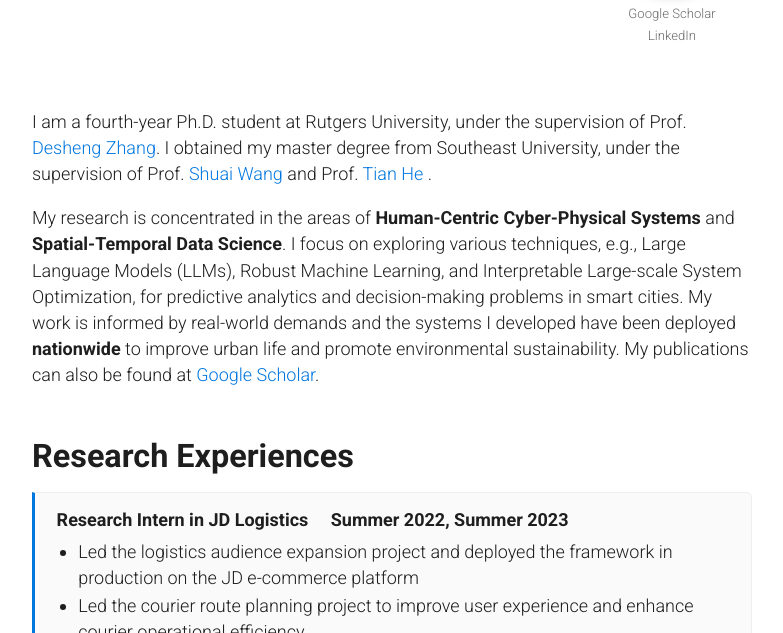
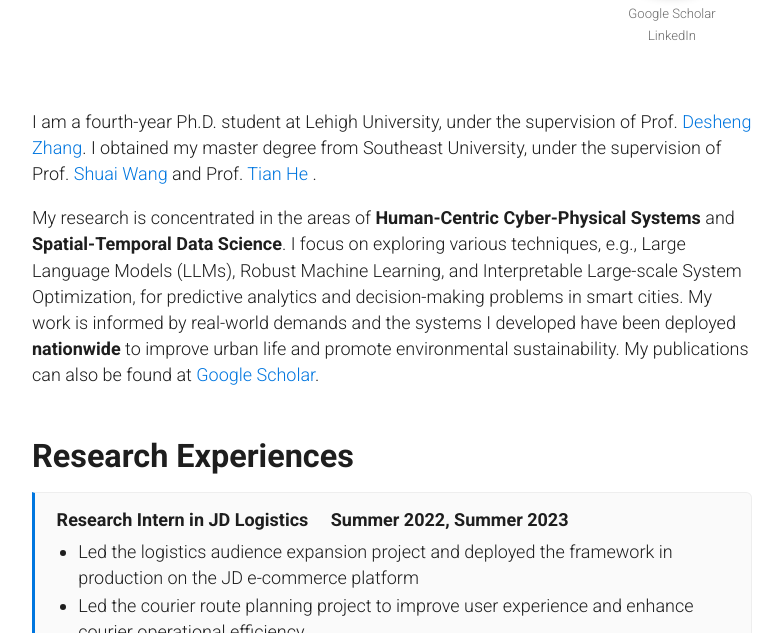
Before and after one commit to huy222-lu/website, a Jekyll site: the page built from index.md, in a window 1280 px wide and 900 px high, cut to the strip 267-900 px from the top of the window. Shown: the whole strip, without its empty margins (248-1031 px from the left). Built offline with Jekyll 4.4.1, drawn with Linux system fonts in a browser that asks for light colours; cached includes are drawn as plain includes; a script that is not in the unit is left out; comment, search, counter and statistics services are not loaded.

Commit message:
Update index.md

```diff
--- a/index.md
+++ b/index.md
@@ -6,7 +6,7 @@ layout: academic
 
 ### Biography
 
-I am a fourth-year Ph.D. student at Rutgers University, under the supervision of Prof. [Desheng Zhang](https://www.cs.rutgers.edu/~dz220/). I obtained my master degree from Southeast University, under the supervision of Prof. [Shuai Wang](https://cse.seu.edu.cn/2019/0107/c23024a257643/page.htm) and Prof. [Tian He](https://cse.seu.edu.cn/2019/0107/c23024a257643/page.htm) .
+I am a fourth-year Ph.D. student at Lehigh University, under the supervision of Prof. [Desheng Zhang](https://www.cs.rutgers.edu/~dz220/). I obtained my master degree from Southeast University, under the supervision of Prof. [Shuai Wang](https://cse.seu.edu.cn/2019/0107/c23024a257643/page.htm) and Prof. [Tian He](https://scholar.google.com/citations?user=hc1m_BQAAAAJ&hl=en) .
 
 My research is concentrated in the areas of **Human-Centric Cyber-Physical Systems** and **Spatial-Temporal Data Science**.
 I focus on exploring various techniques, e.g., Large Language Models (LLMs), Robust Machine Learning, and Interpretable Large-scale System Optimization, for predictive analytics and decision-making problems in smart cities.
```
